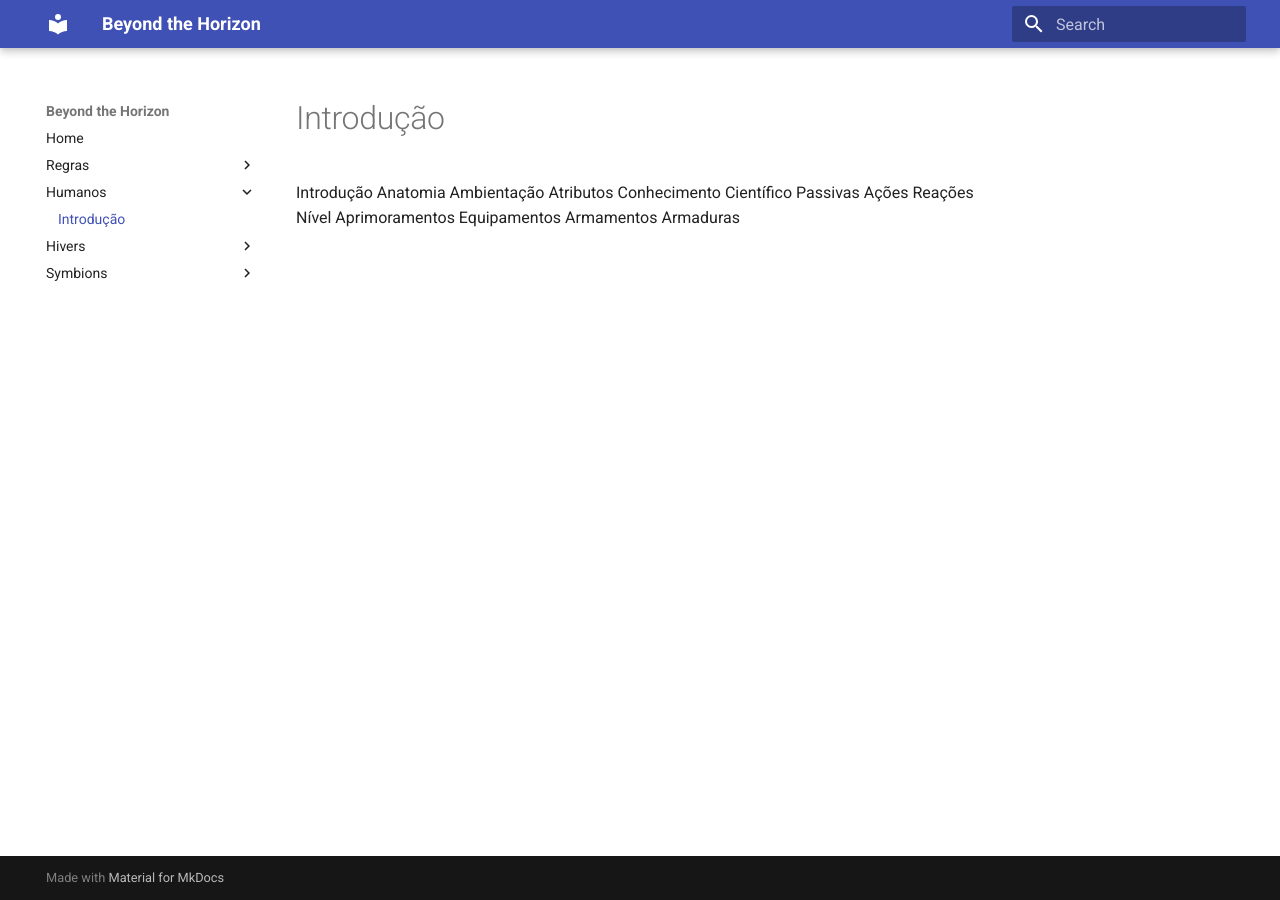
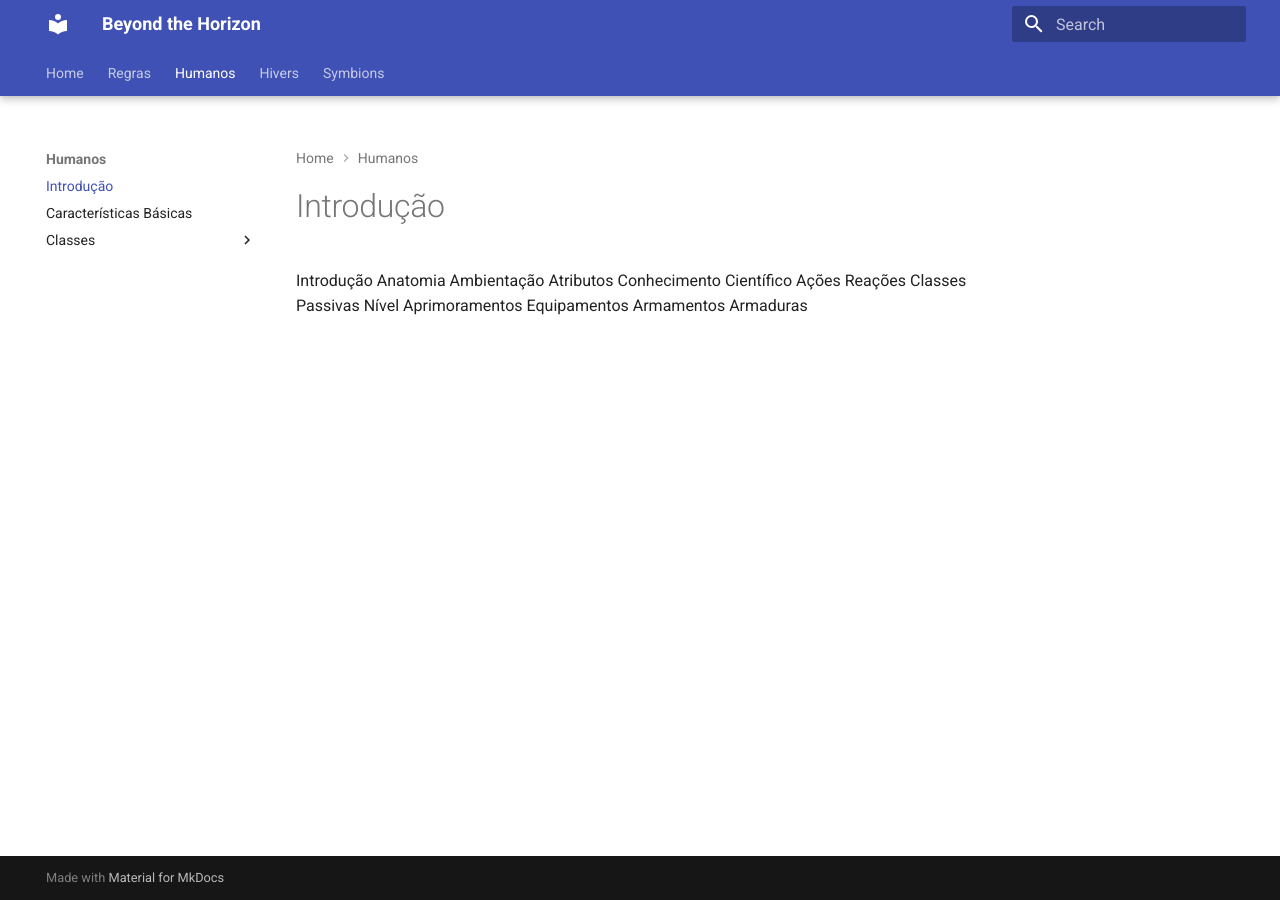
Before and after one commit to henriqueschorr/henriqueschorr.github.io, an MkDocs documentation site: the page built from docs/species/human/introduction.md, in a window 1280 px wide. Built offline with MkDocs 1.6.1 and Material for MkDocs 9.7.7, drawn with Linux system fonts in a browser that asks for light colours.

```diff
--- a/docs/species/human/introduction.md
+++ b/docs/species/human/introduction.md
@@ -3,11 +3,12 @@ Anatomia
 Ambientação
 Atributos
 Conhecimento Científico
-Passivas
 Ações
 Reações
-Nível
-Aprimoramentos
+Classes
+    Passivas
+    Nível
+    Aprimoramentos
 Equipamentos
 Armamentos
 Armaduras
--- a/mkdocs.yml
+++ b/mkdocs.yml
@@ -4,6 +4,11 @@ theme:
   font:
     title: Orbitron
     text: Roboto
+  features:
+    - navigation.tabs
+    - navigation.tabs.sticky
+    - navigation.path
+    - navigation.indexes
 # site_description: 'Documentação para o RPG Beyond the Horizon (BTH)'
 # site_author: 'Henrique Schorr'
 # docs_dir: docs
@@ -27,22 +32,22 @@ nav:
           - Ações, Reações e Habilidades: rules/character/actionsReactions.md
           - Armamentos e Armaduras: rules/character/weaponArmor.md
           - Inventário: rules/character/inventory.md
-          - Descanso: rules/character/rests.md
           - Sobrevivência: rules/character/survival.md
           - Aprimoramentos: rules/character/upgrades.md
           - Nível: rules/character/level.md
       - Jogando:
           - Checks e Rolagens: rules/play/checks.md
-          - Modificadores de Check: rules/play/checkModifiers.md
           - Modificadores Situacionais: rules/play/situationalModifiers.md
           - Aflições: rules/play/afflictions.md
           - Benefícios: rules/play/buffs.md
           - Ações: rules/play/actions.md
+          - Ações Livres: rules/play/freeActions.md
           - Reações: rules/play/reactions.md
           - Habilidades: rules/play/abilities.md
           - Alcance e Área de Efeito: rules/play/reachArea.md
           - Dano: rules/play/damage.md
           - Combo: rules/play/combo.md
+          - Descanso: rules/play/rests.md
       - Modos de Jogo:
           - Encontro: rules/game_modes/encounter.md
           - Exploração: rules/game_modes/exploration.md
@@ -71,6 +76,12 @@ nav:
         # - Armaduras: rules/tags/armor.md
   - Humanos:
       - Introdução: species/human/introduction.md
+      - Características Básicas: species/human/basics.md
+      - Classes:
+        - species/human/index.md
+        - Segurança:
+            - species/human/security/index.md
+            - Soldado: species/human/security/soldier.md
   - Hivers:
       - Introdução: species/hiver/introduction.md
   - Symbions:
```
